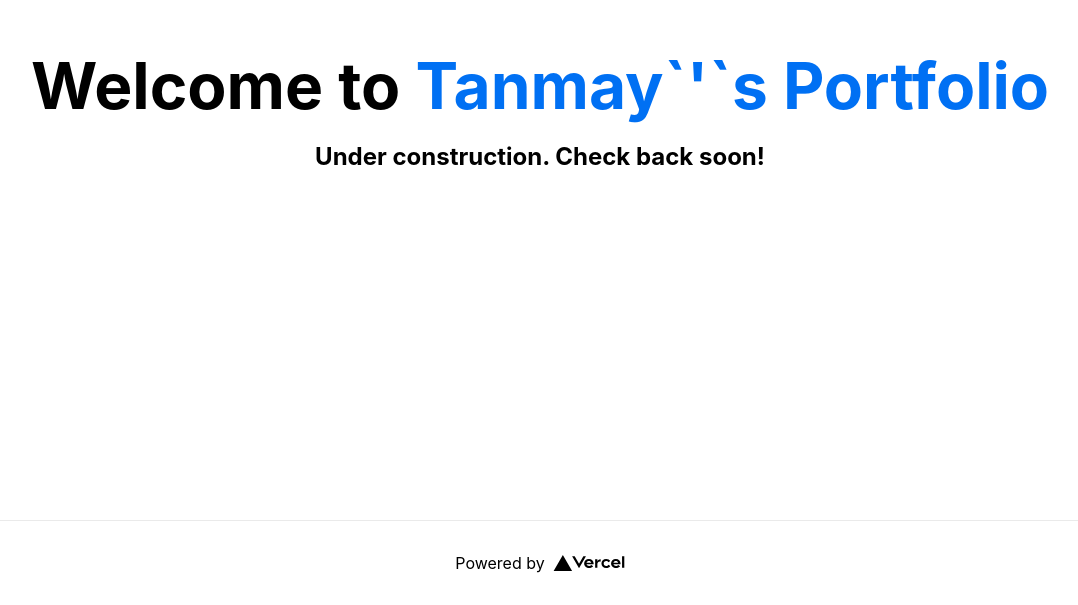
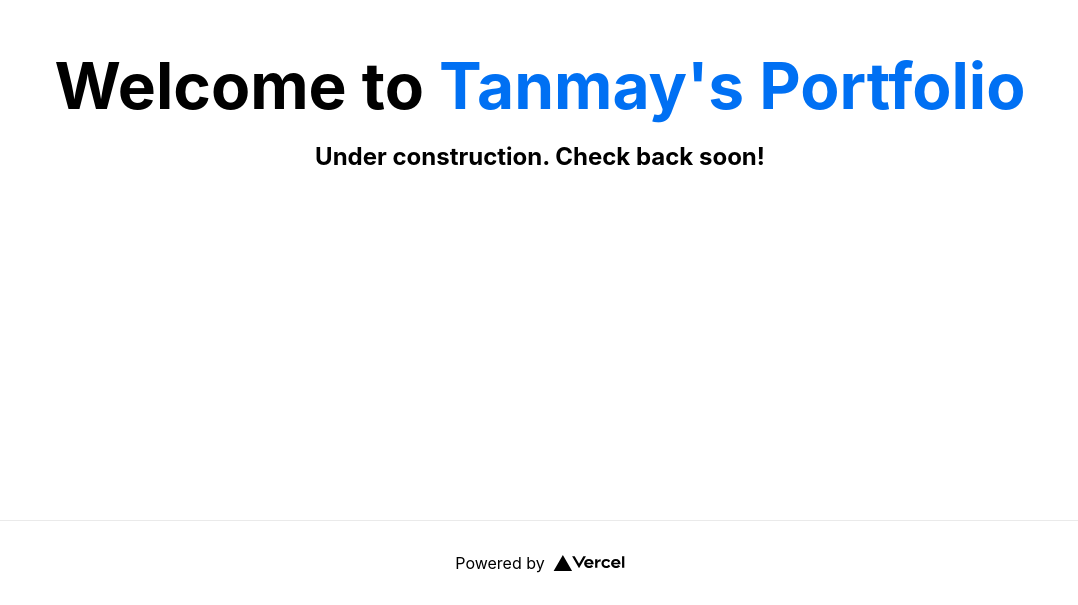
Before and after one commit to tanmay-patil/portfolio-nextjs, a Next.js app: page / in a window 1280 px wide. Shown: the part 280-885 px from the top of the page, without its empty margins (100-1178 px from the left). Built offline with nearby package versions, Linux system fonts and the light colour scheme.

Commit message:
fix apostrophe issue

```diff
--- a/pages/index.js
+++ b/pages/index.js
@@ -14,9 +14,7 @@ export default function Home() {
       <main className={styles.main}>
         <h1 className={styles.title}>
           Welcome to{" "}
-          <a href="https://tanmay-patil.vercel.app/">
-            Tanmay`&apos;`s Portfolio
-          </a>
+          <a href="https://tanmay-patil.vercel.app/">Tanmay&apos;s Portfolio</a>
         </h1>
         <h2>Under construction. Check back soon!</h2>
       </main>
```
